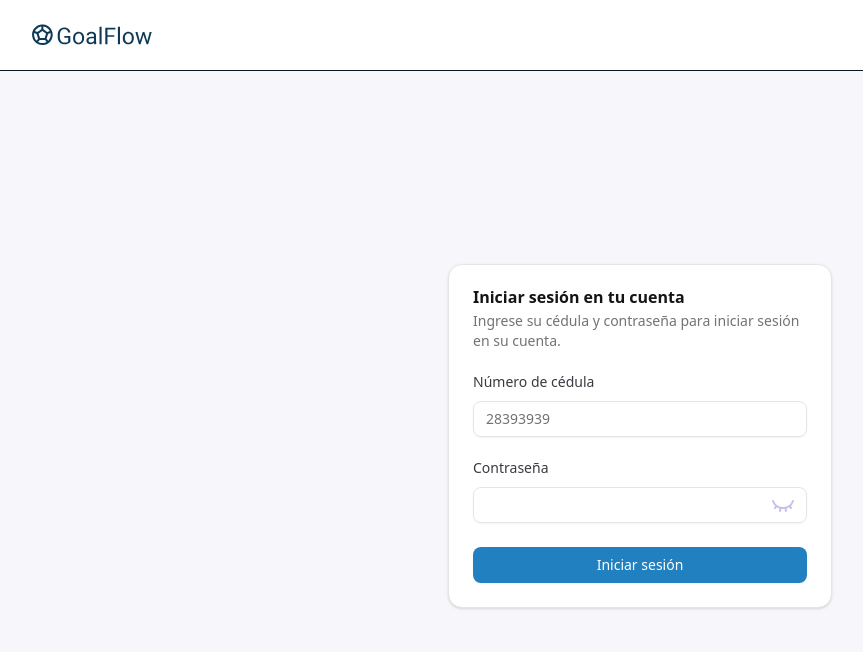
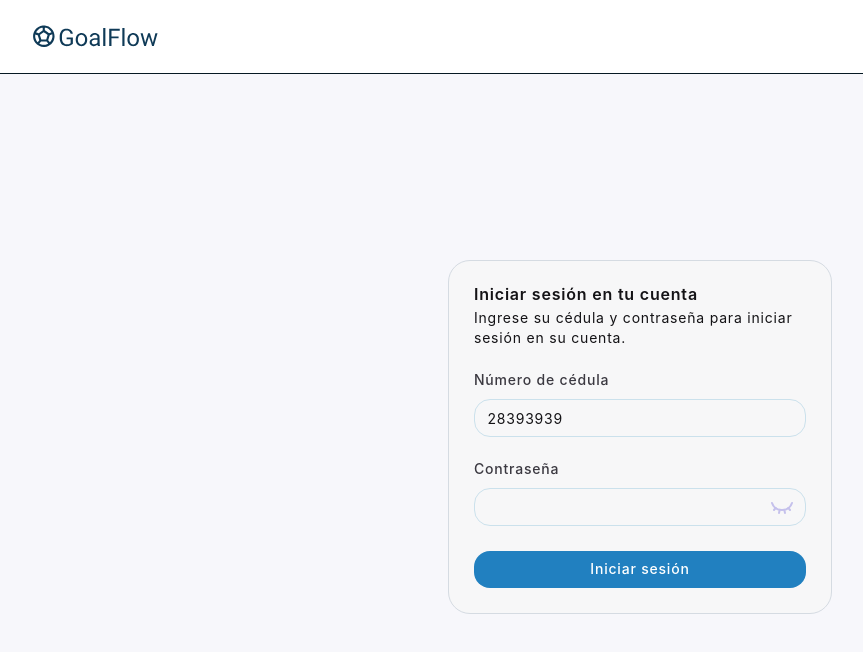
Before and after one commit to plaingabriel/app-taller-dsa, a Next.js app: page /login in a window 1280 px wide. Shown: the top 652 px of the page, without its empty margins (0-863 px from the left). Built offline with nearby package versions, Linux system fonts and the light colour scheme; no server answers.

Commit message:
update styles

```diff
--- a/src/app/globals.css
+++ b/src/app/globals.css
@@ -79,11 +79,61 @@
   --color-success-950: #00140a;
 }
 
+:root {
+  --background: oklch(0.9602 0.0034 247.8587);
+  --foreground: oklch(0.1884 0.0128 248.5103);
+  --card: oklch(0.9764 0.0013 286.3755);
+  --card-foreground: oklch(0.1892 0.0062 300.9666);
+  --popover: oklch(0.9829 0.0011 17.178);
+  --popover-foreground: oklch(0.1884 0.0128 248.5103);
+  --primary: oklch(0.6531 0.1347 242.6867);
+  --primary-foreground: oklch(1 0 0);
+  --secondary: oklch(0.1892 0.0062 300.9666);
+  --secondary-foreground: oklch(1 0 0);
+  --muted: oklch(0.9252 0.0083 301.3484);
+  --muted-foreground: oklch(0.1892 0.0062 300.9666);
+  --accent: oklch(0.9061 0.0363 239.1765);
+  --accent-foreground: oklch(0.29 0.0585 243.448);
+  --destructive: oklch(0.5385 0.221 29.2339);
+  --destructive-foreground: oklch(1 0 0);
+  --border: oklch(0.8889 0.0116 252.097);
+  --input: oklch(0.8968 0.0279 229.1935);
+  --ring: oklch(0.6818 0.1584 243.354);
+  --chart-1: oklch(0.3304 0.0515 171.2336);
+  --chart-2: oklch(0.4804 0.0789 171.3654);
+  --chart-3: oklch(0.6194 0.1038 171.383);
+  --chart-4: oklch(0.7393 0.1204 172.1045);
+  --chart-5: oklch(0.7985 0.0974 174.4799);
+  --sidebar: oklch(0.1892 0.0062 300.9666);
+  --sidebar-foreground: oklch(1 0 0);
+  --sidebar-primary: oklch(1 0 0);
+  --sidebar-primary-foreground: oklch(1 0 0);
+  --sidebar-accent: oklch(0.3898 0.0022 247.8792);
+  --sidebar-accent-foreground: oklch(0.9923 0.0042 236.4949);
+  --sidebar-border: oklch(0.1892 0.0062 300.9666);
+  --sidebar-ring: oklch(0.6818 0.1584 243.354);
+  --font-sans: Inter, sans-serif;
+  --font-serif: Georgia, serif;
+  --font-mono: Menlo, monospace;
+  --radius: 1.125rem;
+  --shadow-2xs: 0px 2px 0px 0px hsl(202.8169 89.1213% 53.1373% / 0);
+  --shadow-xs: 0px 2px 0px 0px hsl(202.8169 89.1213% 53.1373% / 0);
+  --shadow-sm: 0px 2px 0px 0px hsl(202.8169 89.1213% 53.1373% / 0),
+    0px 1px 2px -1px hsl(202.8169 89.1213% 53.1373% / 0);
+  --shadow: 0px 2px 0px 0px hsl(202.8169 89.1213% 53.1373% / 0),
+    0px 1px 2px -1px hsl(202.8169 89.1213% 53.1373% / 0);
+  --shadow-md: 0px 2px 0px 0px hsl(202.8169 89.1213% 53.1373% / 0),
+    0px 2px 4px -1px hsl(202.8169 89.1213% 53.1373% / 0);
+  --shadow-lg: 0px 2px 0px 0px hsl(202.8169 89.1213% 53.1373% / 0),
+    0px 4px 6px -1px hsl(202.8169 89.1213% 53.1373% / 0);
+  --shadow-xl: 0px 2px 0px 0px hsl(202.8169 89.1213% 53.1373% / 0),
+    0px 8px 10px -1px hsl(202.8169 89.1213% 53.1373% / 0);
+  --shadow-2xl: 0px 2px 0px 0px hsl(202.8169 89.1213% 53.1373% / 0);
+  --tracking-normal: 0.05em;
+  --spacing: 0.26rem;
+}
+
 @theme inline {
-  --radius-sm: calc(var(--radius) - 4px);
-  --radius-md: calc(var(--radius) - 2px);
-  --radius-lg: var(--radius);
-  --radius-xl: calc(var(--radius) + 4px);
   --color-background: var(--background);
   --color-foreground: var(--foreground);
   --color-card: var(--card);
@@ -99,6 +149,7 @@
   --color-accent: var(--accent);
   --color-accent-foreground: var(--accent-foreground);
   --color-destructive: var(--destructive);
+  --color-destructive-foreground: var(--destructive-foreground);
   --color-border: var(--border);
   --color-input: var(--input);
   --color-ring: var(--ring);
@@ -115,80 +166,40 @@
   --color-sidebar-accent-foreground: var(--sidebar-accent-foreground);
   --color-sidebar-border: var(--sidebar-border);
   --color-sidebar-ring: var(--sidebar-ring);
-}
 
-:root {
-  --radius: 0.625rem;
-  --card: var(--color-neutral-50);
-  --card-foreground: var(--color-neutral-900);
-  --popover: var(--color-neutral-50);
-  --popover-foreground: var(--color-neutral-900);
-  --primary: oklch(0.205 0 0);
-  --primary-foreground: oklch(0.985 0 0);
-  --secondary: oklch(0.97 0 0);
-  --secondary-foreground: oklch(0.205 0 0);
-  --muted: oklch(0.97 0 0);
-  --muted-foreground: oklch(0.556 0 0);
-  --accent: oklch(0.97 0 0);
-  --accent-foreground: oklch(0.205 0 0);
-  --destructive: oklch(0.577 0.245 27.325);
-  --border: oklch(0.922 0 0);
-  --input: oklch(0.922 0 0);
-  --ring: oklch(0.708 0 0);
-  --chart-1: oklch(0.646 0.222 41.116);
-  --chart-2: oklch(0.6 0.118 184.704);
-  --chart-3: oklch(0.398 0.07 227.392);
-  --chart-4: oklch(0.828 0.189 84.429);
-  --chart-5: oklch(0.769 0.188 70.08);
-  --sidebar: oklch(0.985 0 0);
-  --sidebar-foreground: oklch(0.145 0 0);
-  --sidebar-primary: oklch(0.205 0 0);
-  --sidebar-primary-foreground: oklch(0.985 0 0);
-  --sidebar-accent: oklch(0.97 0 0);
-  --sidebar-accent-foreground: oklch(0.205 0 0);
-  --sidebar-border: oklch(0.922 0 0);
-  --sidebar-ring: oklch(0.708 0 0);
-  --background: oklch(1 0 0);
-  --foreground: oklch(0.145 0 0);
-}
+  --font-sans: var(--font-sans);
+  --font-mono: var(--font-mono);
+  --font-serif: var(--font-serif);
 
-.dark {
-  --background: oklch(0.145 0 0);
-  --foreground: oklch(0.985 0 0);
-  --card: oklch(0.205 0 0);
-  --card-foreground: oklch(0.985 0 0);
-  --popover: oklch(0.205 0 0);
-  --popover-foreground: oklch(0.985 0 0);
-  --primary: oklch(0.922 0 0);
-  --primary-foreground: oklch(0.205 0 0);
-  --secondary: oklch(0.269 0 0);
-  --secondary-foreground: oklch(0.985 0 0);
-  --muted: oklch(0.269 0 0);
-  --muted-foreground: oklch(0.708 0 0);
-  --accent: oklch(0.269 0 0);
-  --accent-foreground: oklch(0.985 0 0);
-  --destructive: oklch(0.704 0.191 22.216);
-  --border: oklch(1 0 0 / 10%);
-  --input: oklch(1 0 0 / 15%);
-  --ring: oklch(0.556 0 0);
-  --chart-1: oklch(0.488 0.243 264.376);
-  --chart-2: oklch(0.696 0.17 162.48);
-  --chart-3: oklch(0.769 0.188 70.08);
-  --chart-4: oklch(0.627 0.265 303.9);
-  --chart-5: oklch(0.645 0.246 16.439);
-  --sidebar: oklch(0.205 0 0);
-  --sidebar-foreground: oklch(0.985 0 0);
-  --sidebar-primary: oklch(0.488 0.243 264.376);
-  --sidebar-primary-foreground: oklch(0.985 0 0);
-  --sidebar-accent: oklch(0.269 0 0);
-  --sidebar-accent-foreground: oklch(0.985 0 0);
-  --sidebar-border: oklch(1 0 0 / 10%);
-  --sidebar-ring: oklch(0.556 0 0);
+  --radius-sm: calc(var(--radius) - 4px);
+  --radius-md: calc(var(--radius) - 2px);
+  --radius-lg: var(--radius);
+  --radius-xl: calc(var(--radius) + 4px);
+
+  --shadow-2xs: var(--shadow-2xs);
+  --shadow-xs: var(--shadow-xs);
+  --shadow-sm: var(--shadow-sm);
+  --shadow: var(--shadow);
+  --shadow-md: var(--shadow-md);
+  --shadow-lg: var(--shadow-lg);
+  --shadow-xl: var(--shadow-xl);
+  --shadow-2xl: var(--shadow-2xl);
+
+  --tracking-tighter: calc(var(--tracking-normal) - 0.05em);
+  --tracking-tight: calc(var(--tracking-normal) - 0.025em);
+  --tracking-normal: var(--tracking-normal);
+  --tracking-wide: calc(var(--tracking-normal) + 0.025em);
+  --tracking-wider: calc(var(--tracking-normal) + 0.05em);
+  --tracking-widest: calc(var(--tracking-normal) + 0.1em);
 }
 
 @layer base {
   * {
     @apply border-border outline-ring/50;
+  }
+
+  body {
+    letter-spacing: var(--tracking-normal);
   }
 
   h1,
```
